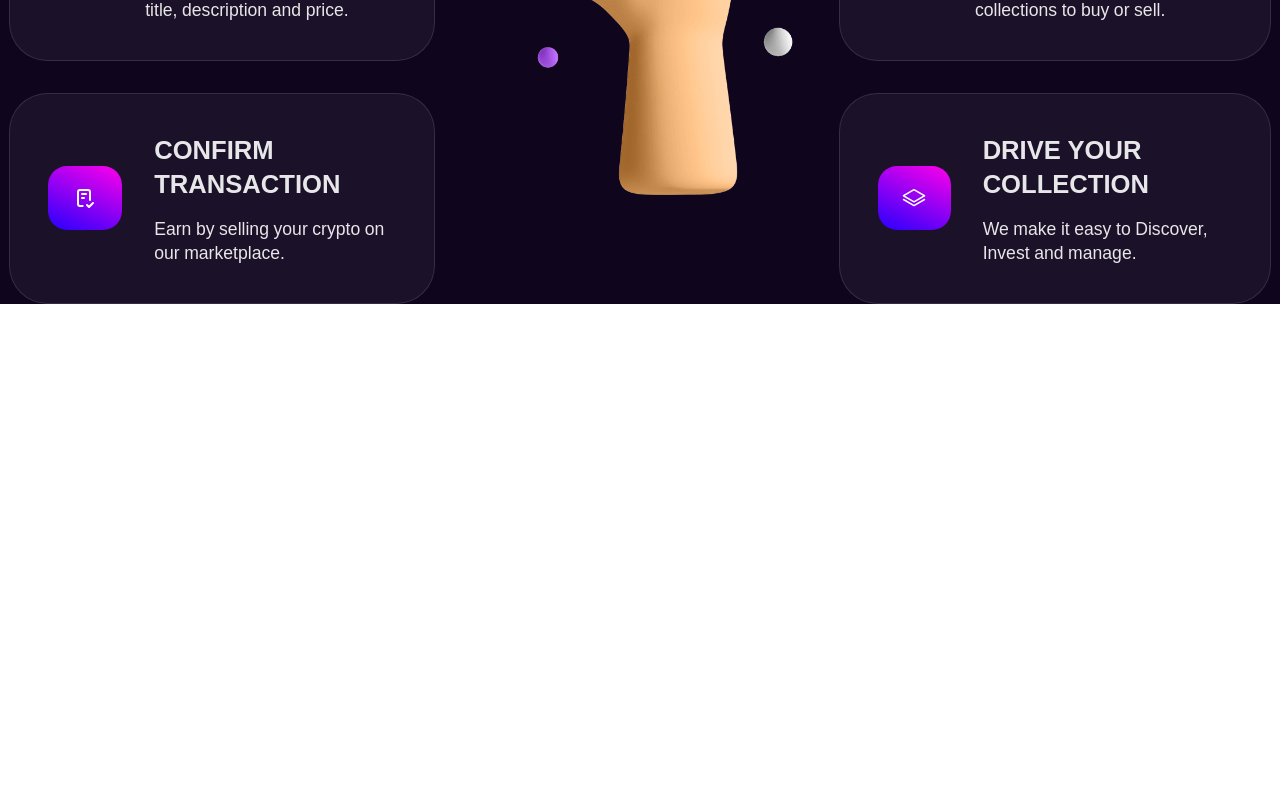
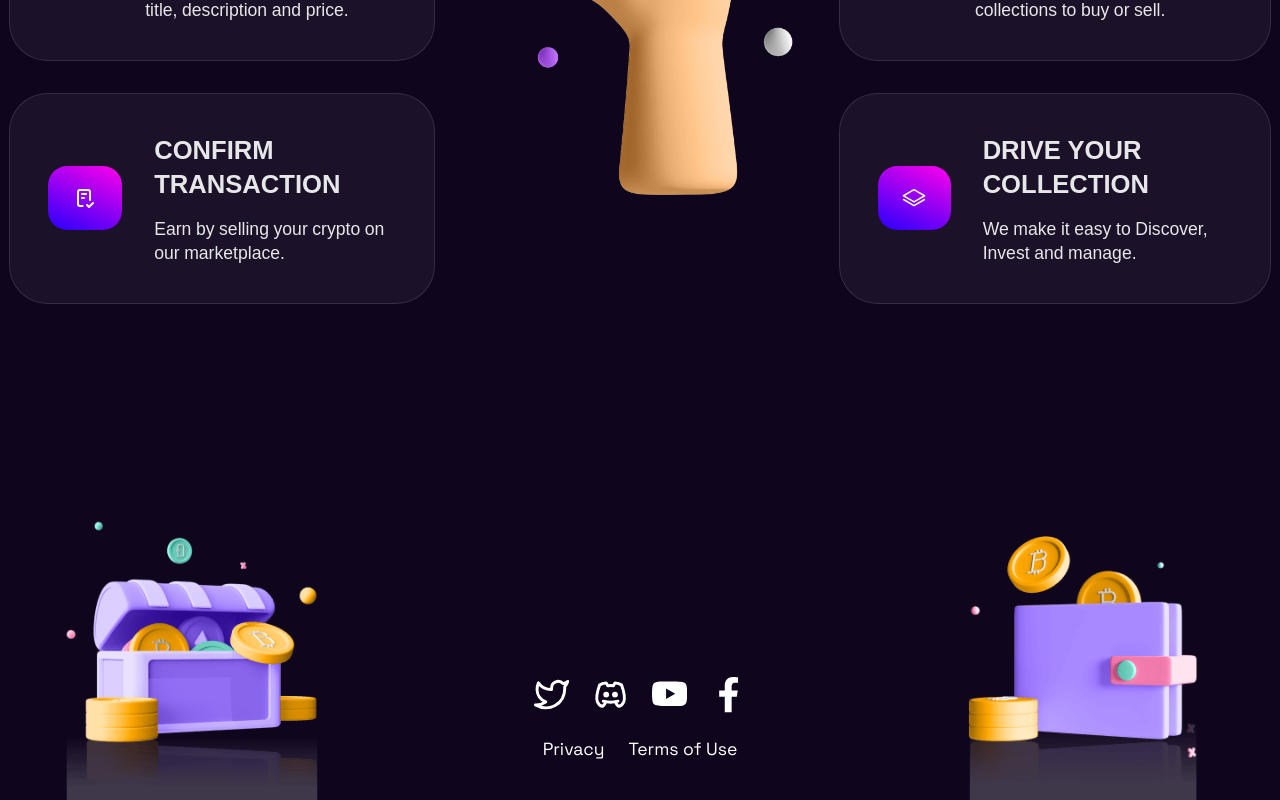
Before and after one commit to JACKERS11337/CoinDom, a React (Vite) app: page / in a window 1280 px wide. Shown: the part 1865-2665 px from the top of the page. Before the commit the page ends 2169 px from the top, so only its background shows below. Built offline with nearby package versions, Linux system fonts and the light colour scheme; no server answers.

Commit message:
add Footer widgets

```diff
--- a/src/App.tsx
+++ b/src/App.tsx
@@ -1,11 +1,13 @@
 import { Header } from "./widgets/header";
 import { Home } from "./page";
+import { Footer } from "./widgets/footer";
 
 function App() {
   return (
     <>
       <Header />
       <Home />
+      <Footer />
     </>
   );
 }
--- a/src/page/style.scss
+++ b/src/page/style.scss
@@ -1,6 +1,6 @@
 .home {
   margin-top: 7rem;
   width: 100%;
-  margin: 0 auto;
+  margin: 0 auto 10rem auto;
   max-width: 1220px;
 }
--- /dev/null
+++ b/src/widgets/footer/index.tsx
@@ -0,0 +1,34 @@
+import "./style.scss";
+import { TbBrandDiscord } from "react-icons/tb";
+import { FiTwitter } from "react-icons/fi";
+import { BsYoutube } from "react-icons/bs";
+import { FaFacebookF } from "react-icons/fa";
+
+export const Footer = () => {
+  return (
+    <footer>
+      <div className="footer-container">
+        <div className="footer-content">
+          <ul>
+            <li>
+              <FiTwitter />
+            </li>
+            <li>
+              <TbBrandDiscord />
+            </li>
+            <li>
+              <BsYoutube />
+            </li>
+            <li>
+              <FaFacebookF />
+            </li>
+          </ul>
+          <div className="footer-content__text">
+            <p>Privacy</p>
+            <p>Terms of Use</p>
+          </div>
+        </div>
+      </div>
+    </footer>
+  );
+};
--- /dev/null
+++ b/src/widgets/footer/style.scss
@@ -0,0 +1,49 @@
+footer {
+  background: url(/footer.png) no-repeat;
+  background-position: 50%;
+  background-size: cover;
+  height: 21rem;
+
+  .footer-container {
+    display: flex;
+    justify-content: center;
+    align-items: flex-end;
+    margin: 0 auto;
+    max-width: 1220px;
+    padding: 2.5rem 1.5rem;
+    height: 21rem;
+
+    .footer-content {
+      display: flex;
+      flex-direction: column;
+      justify-content: center;
+      align-items: center;
+
+      ul {
+        display: flex;
+        justify-content: space-between;
+        gap: 1.5rem;
+        list-style: none;
+        color: #fff;
+        font-size: 2.2rem;
+        margin-bottom: 1rem;
+      }
+
+      .footer-content__text {
+        display: flex;
+        gap: 1.5rem;
+        color: #fff;
+        font-size: 1.1rem;
+        font-family: Space Grotesk, sans-serif;
+
+        p:hover {
+          cursor: pointer;
+          background-clip: text;
+          background-image: linear-gradient(25deg, #2600fc, #ff00ea);
+          color: transparent;
+          transition: all 0.3s;
+        }
+      }
+    }
+  }
+}
--- a/src/widgets/header/index.tsx
+++ b/src/widgets/header/index.tsx
@@ -1,7 +1,6 @@
 import "./style.scss";
 import { TbBrandDiscord } from "react-icons/tb";
 import { FiTwitter } from "react-icons/fi";
-
 import { Link } from "react-scroll";
 
 export const Header = () => {
--- a/src/widgets/header/style.scss
+++ b/src/widgets/header/style.scss
@@ -11,22 +11,22 @@
 }
 
 header {
-  background: #0f051d;
   font-family: Space Grotesk, sans-serif;
   width: 100%;
   position: fixed;
   right: 0;
   top: 0;
   z-index: 200;
-  height: 6rem;
 
   .header-container {
+    background: #0f051d;
     display: flex;
     justify-content: space-between;
     align-items: center;
     margin: 0 auto;
-    max-width: 1220px;
+    max-width: 1300px;
     padding: 2.5rem 1.5rem;
+    height: 3rem;
 
     a {
       text-decoration: none;
@@ -36,9 +36,11 @@ header {
         font-size: 2rem;
         font-weight: 700;
         color: #f3f2f4;
+        padding: 0.2em;
       }
     }
   }
+
   nav {
     ul {
       display: flex;
```
Also changed, not shown: public/footer.png (added).
